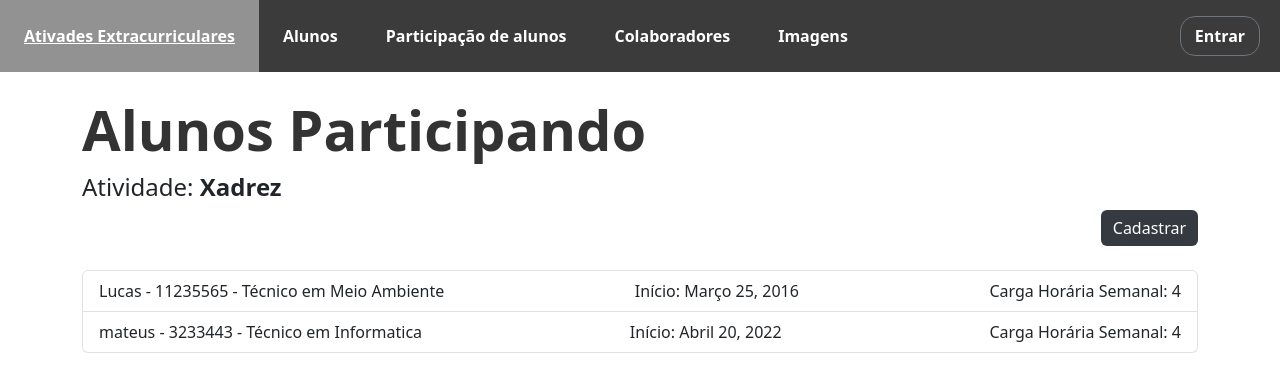
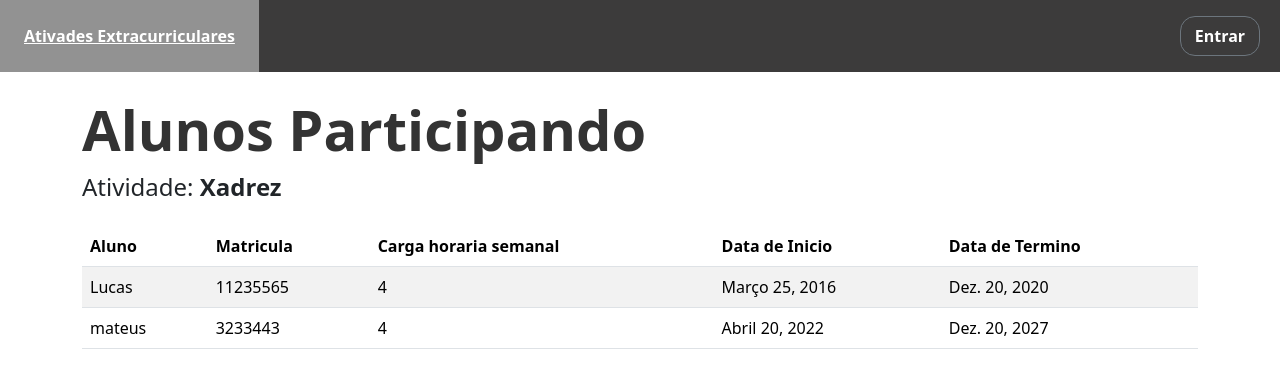
Before and after one commit to Mateus-Otavio/pfi_projeto1, a Django app: page /atividade/1/alunos/ in a window 1280 px wide. Shown: the top 392 px of the page. Run offline with Django 3.2, Linux system fonts and the light colour scheme; data comes from the database, SQL or seed files in the repository; both versions use the stored data as it was after the commit; some libraries are stand-ins or nearby versions.

Commit message:
Melhorando telas

```diff
--- a/pfi_projeto/urls.py
+++ b/pfi_projeto/urls.py
@@ -22,13 +22,14 @@ from site_pfi.views import (AlunosListView, AlunoCreateView, AlunoUpdateView,
                             AtividadeDeleteView, ImagensListView, ImagensCreateView, ImagensUpdateView,
                             ImagensDeleteView, AlunoParticipaListView, AlunoParticipaCreateView,
                             AlunoParticipaUpdateView, AlunoParticipaDeleteView, ColaboradoresListView,
-                            ColaboradoresCreateView, ColaboradoresUpdateView, ColaboradorsDeleteView, exibir_ativi, exibir_perfil)
+                            ColaboradoresCreateView, ColaboradoresUpdateView, ColaboradorsDeleteView, exibir_ativi, exibir_perfil, exibir_form)
 
 urlpatterns = [
     path('admin/', admin.site.urls),
     path('', AtividadeListView.as_view(), name='atividade_extracurricular'),
     path('exibir_perfil/', views.exibir_perfil, name='exibir_perfil'),
     # path('', IndexTemplateView.as_view(),  name='home'),
+    path('aluno_form/', views.exibir_form, name='aluno_form'),
     path('exibir_ativi/<int:pk>', views.exibir_atividade, name='exibir_atividade'),
     path('atividade/<int:pk>/alunos/', views.listar_alunos_participando, name='listar_alunos_participando'),
     path('atividade/<int:pk>/colaboradores/', views.listar_colaboradores_participando, name='listar_colaboradores_participando'),
@@ -63,4 +64,5 @@ urlpatterns = [
     path('add_colaborador/', ColaboradoresCreateView.as_view(), name='novo_colaborador'),
     path('edit_colaborador<int:pk>', ColaboradoresUpdateView.as_view(), name='editar_colaborador'),
     path('remover_colaborador/<int:pk>', ColaboradorsDeleteView.as_view(), name='remover_colaborador'),
+
 ]
--- a/site_pfi/models.py
+++ b/site_pfi/models.py
@@ -48,3 +48,9 @@ class Imagens(models.Model):
     arquivo = models.ImageField()#Usar file ou binario
     extensao = models.CharField(max_length=10)
     fk_atividade_extracurricular = models.ForeignKey('AtividadeExtracurricular', on_delete=models.DO_NOTHING)
+
+class Solicitacao(models.Model):
+    data_solicitacao = models.DateField()
+    situacao = models.BooleanField(default=False)
+    fk_aluno = models.ForeignKey('Aluno', on_delete=models.DO_NOTHING)
+    fk_atividade_extracurricular = models.ForeignKey('AtividadeExtracurricular', on_delete=models.DO_NOTHING)
--- a/site_pfi/views.py
+++ b/site_pfi/views.py
@@ -16,6 +16,9 @@ def exibir_ativi(request):
     return render(request, 'exibir_atividade.html')
 def exibir_perfil(request):
     return render(request, 'perfil.html')
+
+def exibir_form(request):
+    return render(request, 'formulario_aluno_participa.html')
 class AlunosListView(ListView):
     model = Aluno
     template_name = 'aluno_list.html'
@@ -110,7 +113,7 @@ class AlunoParticipaListView(ListView):
     template_name = 'aluno_participa_list.html'
     form_class = AlunoParticipaForms
     context_object_name = 'participa_aluno'
-    extra_context = {'form_titulo': 'Lista de Participação de Alunos'}
+    extra_context = {'form_titulo': 'Lista de Participação de todos os Alunos'}
 
 class AlunoParticipaCreateView(CreateView):
     form_class = AlunoParticipaForms
@@ -139,7 +142,7 @@ class ColaboradoresListView(ListView):
     template_name = 'colaboradores_list.html'
     form_class = ColaboradoresForm
     context_object_name = 'colaboradores'
-    extra_context = {'form_titulo': 'Lista de Colaboradores'}
+    extra_context = {'form_titulo': 'Lista de todos os Colaboradores'}
 
 class ColaboradoresCreateView(CreateView):
     form_class = ColaboradoresForm
--- a/templates/aluno_list.html
+++ b/templates/aluno_list.html
@@ -6,7 +6,7 @@
         </h2>
         <div class="text-end">
 
-            <a class="btn btn-success" href="{% url 'novo_aluno' %}" style="background-color: #343a40; border: #343a40">Cadastrar <i class="bi bi-
+            <a class="btn btn-success" href="{% url 'novo_aluno' %}" style="background-color: gray; border: gray">Cadastrar <i class="bi bi-
 plus-circle"></i></a>
 
         </div>
--- a/templates/ativi_extracurriculares.html
+++ b/templates/ativi_extracurriculares.html
@@ -5,9 +5,13 @@
             <h2 class="section-title">
                 Atividades Extracurriculares
             </h2>
+
         <div class="cadastrar-button-area">
-            <a class="btn btn-success" style="background-color: #343a40; border: #343a40" href="{% url 'nova_atividade' %}">Cadastrar <i class="bi bi-
+            {% if user.is_authenticated %}
+                <a class="btn btn-success" style="background-color: gray; border: gray"
+                   href="{% url 'nova_atividade' %}">Cadastrar <i class="bi bi-
 plus-circle"></i></a>
+            {% endif %}
         </div>
 
 {#        <div class="search-area text-end mb-4">#}
--- a/templates/formulario.html
+++ b/templates/formulario.html
@@ -11,8 +11,8 @@
                         {{ form.as_p }} <!--Formulario generico-->
                         <div class="d-flex justify-content-end mb-4">
 
-                            <a href="{{ view.success_url }}" class="btn btn-
-secondary ">Voltar</a>
+{#                            <a href="{{ view.success_url }}" class="btn btn-#}
+{#secondary ">Voltar</a>#}
 
                             <input class="btn btn-success" style="margin-left: 5px; background-color: #343a40; border: #343a40" type="submit" value="Enviar">
 
--- a/templates/list_imagens.html
+++ b/templates/list_imagens.html
@@ -1,16 +1,16 @@
 {% extends 'page.html' %}
 {% block conteudo %}
     <div class="content container mt-4">
-        <h2 class="text-center ">
+        <h2 class="section-title " >
             {{ form_titulo }}
         </h2>
         <div class="text-end">
 
-            <a class="btn btn-success" href="{% url 'adicionar_imagens' %}">Cadastrar <i class="bi bi-
+            <a class="btn btn-success" href="{% url 'adicionar_imagens' %}" style="background-color: gray; border: gray">Cadastrar <i class="bi bi-
 plus-circle"></i></a>
 
         </div>
-        <table>
+        <table class="table table-striped">
             <thead class='table'>
 
             <tr>
--- a/templates/listar_alunos_participando.html
+++ b/templates/listar_alunos_participando.html
@@ -6,27 +6,54 @@
 
         <h2 class="section-title">Alunos Participando</h2>
         <h4>Atividade: <strong>{{ atividade.nome }}</strong></h4>
+        {% if user.is_authenticated %}
             <div style="display: flex; flex-direction: row; justify-content: end;">
-                <a class="btn btn-success" href="{% url 'nova_participacao' %}"
-                   style="background-color: #343a40; border: #343a40">Cadastrar</a>
+                <a class="btn btn-success" href="{% url 'aluno_form' %}"
+                   style="background-color: gray; border: gray">Cadastrar</a>
             </div>
+        {% endif %}
 
         <div class="mt-4">
 
             {% if alunos_participando %}
-                <ul class="list-group">
+                <table class="table table-striped" style="margin-top: 20px;">
+                    <thead class='table'>
+
+                    <tr>
+                        <th>Aluno</th>
+                        <th>Matricula</th>
+                        <th>Carga horaria semanal</th>
+                        <th>Data de Inicio</th>
+                        <th>Data de Termino</th>
+                        {% if user.is_authenticated %}
+                            <th>Ações</th>
+                        {% endif %}
+                    </tr>
+                    </thead>
+                    <tbody>
                     {% for al in alunos_participando %}
-                        <li class="list-group-item d-flex justify-content-between align-items-center">
-                        <span>
-                            {{ al.fk_aluno.nome }} - {{ al.fk_aluno.matricula }} - {{ al.fk_aluno.curso }}
-                        </span>
-                            <span>
-                            Início: {{ al.data_inicio }}
-                        </span>
-                        <span>Carga Horária Semanal: {{ al.carga_horaria_semanal }}</span>
-                        </li>
+                        <tr>
+                            <td>{{ al.fk_aluno }}</td>
+                            <td>{{ al.fk_aluno.matricula }}</td>
+                            <td>{{ al.carga_horaria_semanal }}</td>
+                            <td>{{ al.data_inicio }}</td>
+                            <td>{{ al.data_final }}</td>
+
+                            {% if user.is_authenticated %}
+                                <td>
+                                    <a href="{% url 'editar_paticipacao' al.pk %}" style="margin-left: 5px">
+                                        <i class="bi bi-pencil-fill"></i>
+                                    </a>
+                                    <a class="text-danger" href="{% url 'remover_participacao' al.pk %}"
+                                       style="margin-left: 5px">
+                                        <i class="bi bi-trash"></i>
+                                    </a>
+                                </td>
+                            {% endif %}
+                        </tr>
                     {% endfor %}
-                </ul>
+                    </tbody>
+                </table>
             {% else %}
                 <p class="text-muted">Nenhum aluno está participando desta atividade.</p>
             {% endif %}
--- a/templates/menu.html
+++ b/templates/menu.html
@@ -6,6 +6,7 @@
         <li>
             <a class="menu__links" href="{% url 'atividade_extracurricular' %}">Ativades Extracurriculares</a>
         </li>
+        {% if user.is_authenticated %}
             <li>
                 <a class="menu__links" href="{% url 'alunos' %}">Alunos</a>
             </li>
@@ -18,6 +19,7 @@
             <li>
                 <a class="menu__links" href="{% url 'imagens' %}">Imagens</a>
             </li>
+        {% endif %}
         {# Parte do login e do logaut #}
         <li style="display: flex; align-items: center; margin-left: auto;">
             {% if user.is_authenticated %}
```
Also changed, not shown: templates/aluno_participa_list.html (+9 -7 lines), templates/colaboradores_list.html (+7 -3 lines), templates/colaboradores_participando.html (+44 -18 lines), templates/exibir_atividade.html (+7 -3 lines), templates/formulario_aluno_participa.html (added, +47 -0 lines), templates/perfil.html (+4 -6 lines), db.sqlite3. Lines whose indentation alone changed are shown as unchanged.
